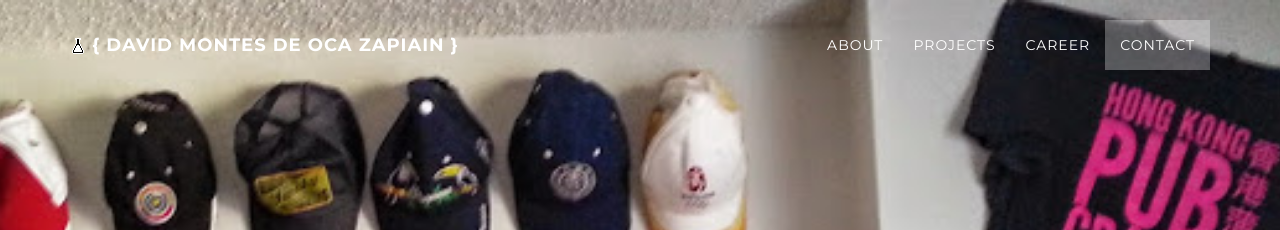
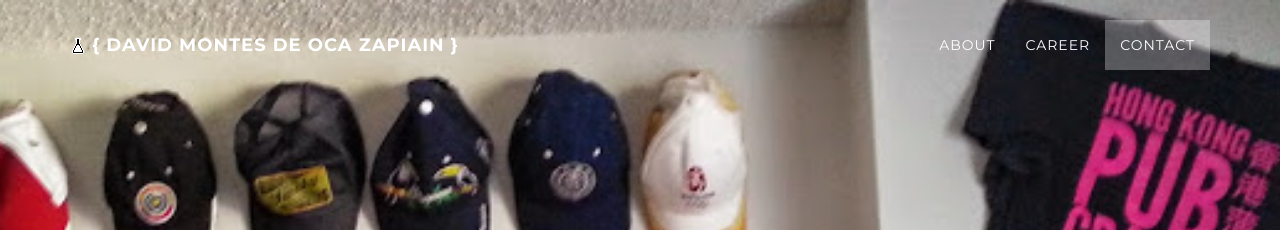
Before and after one commit to dmontesdocaz/dmontesdocaz.github.io, a Jekyll site: the page built from index.html, in a window 1280 px wide. Shown: the top 230 px of the page. Built offline with Jekyll 4.4.1, drawn with Linux system fonts in a browser that asks for light colours; comment, search, counter and statistics services are not loaded.

Commit message:
Update _config.yml

```diff
--- a/_config.yml
+++ b/_config.yml
@@ -15,7 +15,6 @@ disqus-shortname: "dmozapiain"
 
 pages_list:
   About: 'about'
-  Projects: 'Projects'
   Career: 'career'
   Contact: 'contact'
 
```
